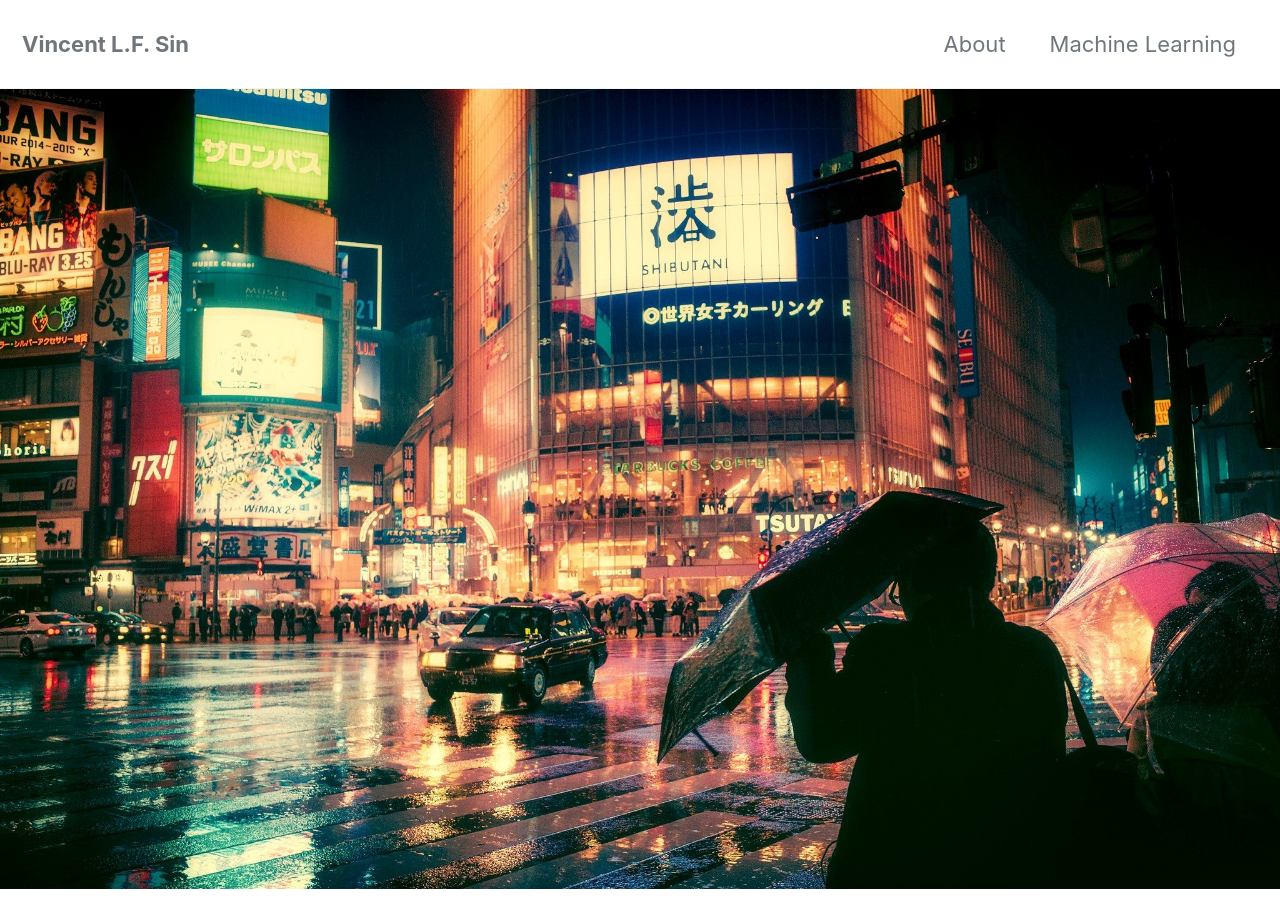
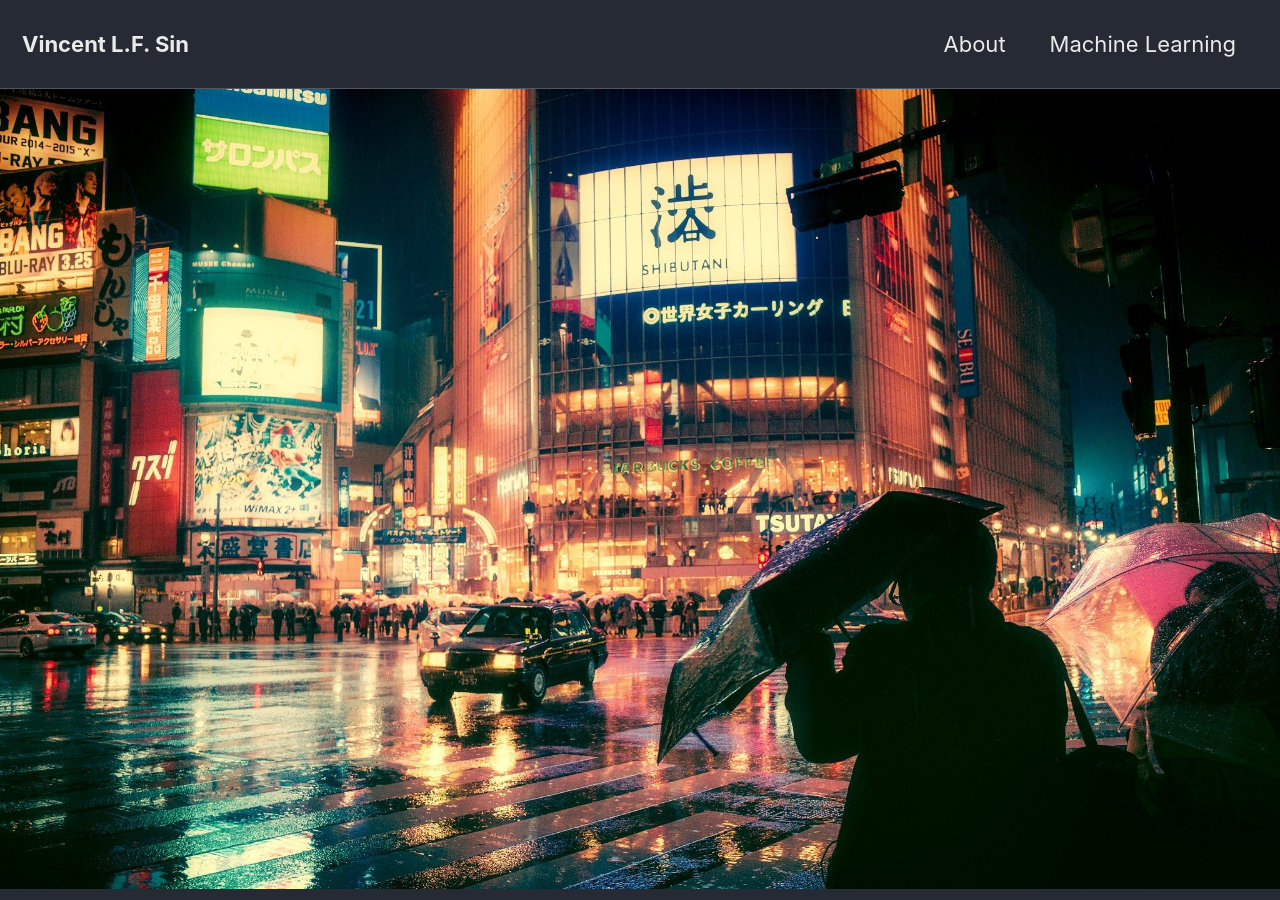
Before and after one commit to VincentSinVinVin/VincentSinVinVin.github.io, a Jekyll site: the page built from index.html, in a window 1280 px wide and 900 px high. Built offline with Jekyll 4.4.1, drawn with Linux system fonts in a browser that asks for light colours; cached includes are drawn as plain includes; nearby versions of some CDN libraries; the list of posts is cut into pages by our own code.

Commit message:
theme n stuff

```diff
--- a/_config.yml
+++ b/_config.yml
@@ -12,7 +12,7 @@
 
 # theme                  : "minimal-mistakes-jekyll"
 # remote_theme           : "mmistakes/minimal-mistakes"
-minimal_mistakes_skin    : "default" # "air", "aqua", "contrast", "dark", "dirt", "neon", "mint", "plum", "sunrise"
+minimal_mistakes_skin    : "dark" # "air", "aqua", "contrast", "dark", "dirt", "neon", "mint", "plum", "sunrise"
 
 # Site Settings
 locale                   : "en-US"
@@ -98,7 +98,7 @@
   bio              : "Data Science Portfolio"
   location         : "San Francisco, CA"
   email            : "vsin781@gmail.com"
-  gitHub           : "https://github.com/VincentSinVinVin"
+  GitHub           : "https://github.com/VincentSinVinVin"
   instagram        : "SinVinVin"
   Linkedin         : "www.linkedin.com/in/vincentlfsin"
   links:
@@ -106,13 +106,13 @@
       icon: "vsin781@gmail.com"
       # url: "mailto:your.name@email.com"
     - label: "GitHub"
-      icon: "VincentSinVinVin"
+      icon: "fab fa-fw fa-github"
       url: "https://github.com/VincentSinVinVin"
     - label: "Instagram"
       icon: "SinVinVin"
       # url: "https://instagram.com/"
     - label: "Linkedin"
-      icon: "VincnetSin"
+      icon: "fab fa-fw fa-Linkedin"
       url: "https://www.linkedin.com/in/vincentlfsin"
 
 # Site Footer
@@ -126,7 +126,7 @@
       # url:
     - label: "GitHub"
       icon: "fab fa-fw fa-github"
-      # url:
+      url: "https://github.com/VincentSinVinVin"
     - label: "GitLab"
       icon: "fab fa-fw fa-gitlab"
       # url:
```
